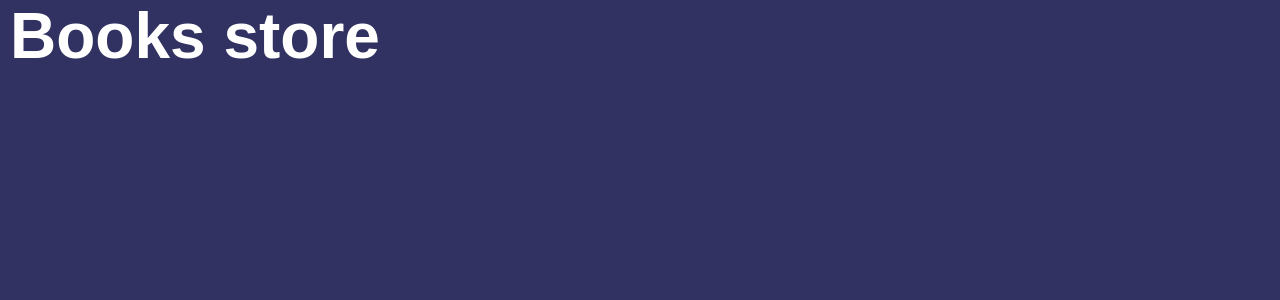
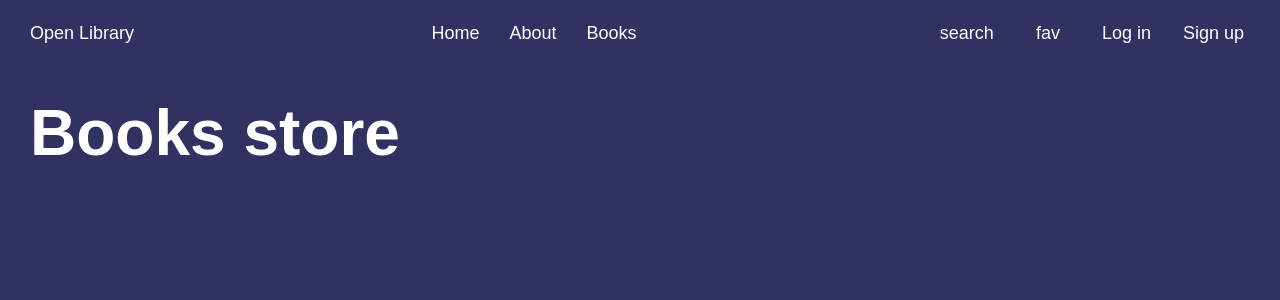
Before and after one commit to progdidi/theLibrary, a React (Create React App) app: page / in a window 1280 px wide. Shown: the top 300 px of the page. Built offline with nearby package versions, Linux system fonts and the light colour scheme; a web font is replaced by a local one.

Commit message:
fix: fix header structure

```diff
--- a/src/components/Header/Header.js
+++ b/src/components/Header/Header.js
@@ -1,9 +1,40 @@
 import './header.scss';
+import { NavLink } from 'react-router-dom';
 
 const Header = () => {
     return (
         <header className="header">
+            <div className="container">
+                <div className="header__inner">
+                    <NavLink to="/" className="logo">Open Library</NavLink>
 
+                    <nav className="menu">
+                        <ul className="menu__list">
+                            <li className="menu__list-item">
+                                <NavLink to="/" className="menu__list-link">Home</NavLink>
+                            </li>
+                            <li className="menu__list-item">
+                                <NavLink to="/" className="menu__list-link">About</NavLink>
+                            </li>
+                            <li className="menu__list-item">
+                                <NavLink to="/" className="menu__list-link">Books</NavLink>
+                            </li>
+                        </ul>
+                    </nav>
+
+                    <div className="header__buttons">
+                        <button className="search-btn">search</button>
+                        <button className="favs-btn">fav</button>
+
+                        <div className="autorization">
+                            <button className="autorization__btn">Log in</button>
+                            <button className="autorization__btn">Sign up</button>
+                        </div>
+                    </div>
+
+
+                </div>
+            </div>
         </header>
      );
 }
--- a/src/components/Header/header.scss
+++ b/src/components/Header/header.scss
@@ -0,0 +1,44 @@
+.header {
+    margin-bottom: 30px;
+    &__inner {
+        padding: 20px 0;
+        display: flex;
+        justify-content: space-between;
+        align-items: center;
+        .logo {
+        }
+
+        .menu {
+            &__list {
+                display: flex;
+                align-items: center;
+                gap: 30px;
+                &-item {
+                }
+                &-link {
+                }
+            }
+
+        }
+
+        .header__buttons {
+            display: flex;
+            align-items: center;
+            gap: 30px;
+            .search-btn {
+            }
+            .favs-btn {
+            }
+            .autorization {
+                display: flex;
+                align-items: center;
+                gap: 20px;
+                &__btn {
+                }
+            }
+
+        }
+
+    }
+
+}
--- a/src/style/_reset.scss
+++ b/src/style/_reset.scss
@@ -58,4 +58,5 @@ button {
   border: none;
   background-color: transparent;
   cursor: pointer;
+  color: inherit;
 }
--- a/src/style/style.scss
+++ b/src/style/style.scss
@@ -13,7 +13,7 @@
 body {
     background-color: var(--main-color);
     font-family: var(--text-font), sans-serif;
-    font-size: 15px;
+    font-size: 18px;
     font-style: normal;
     font-weight: 400;
     line-height: 25px;
@@ -22,7 +22,7 @@ body {
 }
 
 .container {
-    max-width: 1460px;
+    max-width: 1240px;
     padding: 0 10px;
     margin: 0 auto;
 }
```
Also changed, not shown: src/images/example.jpg (added).
